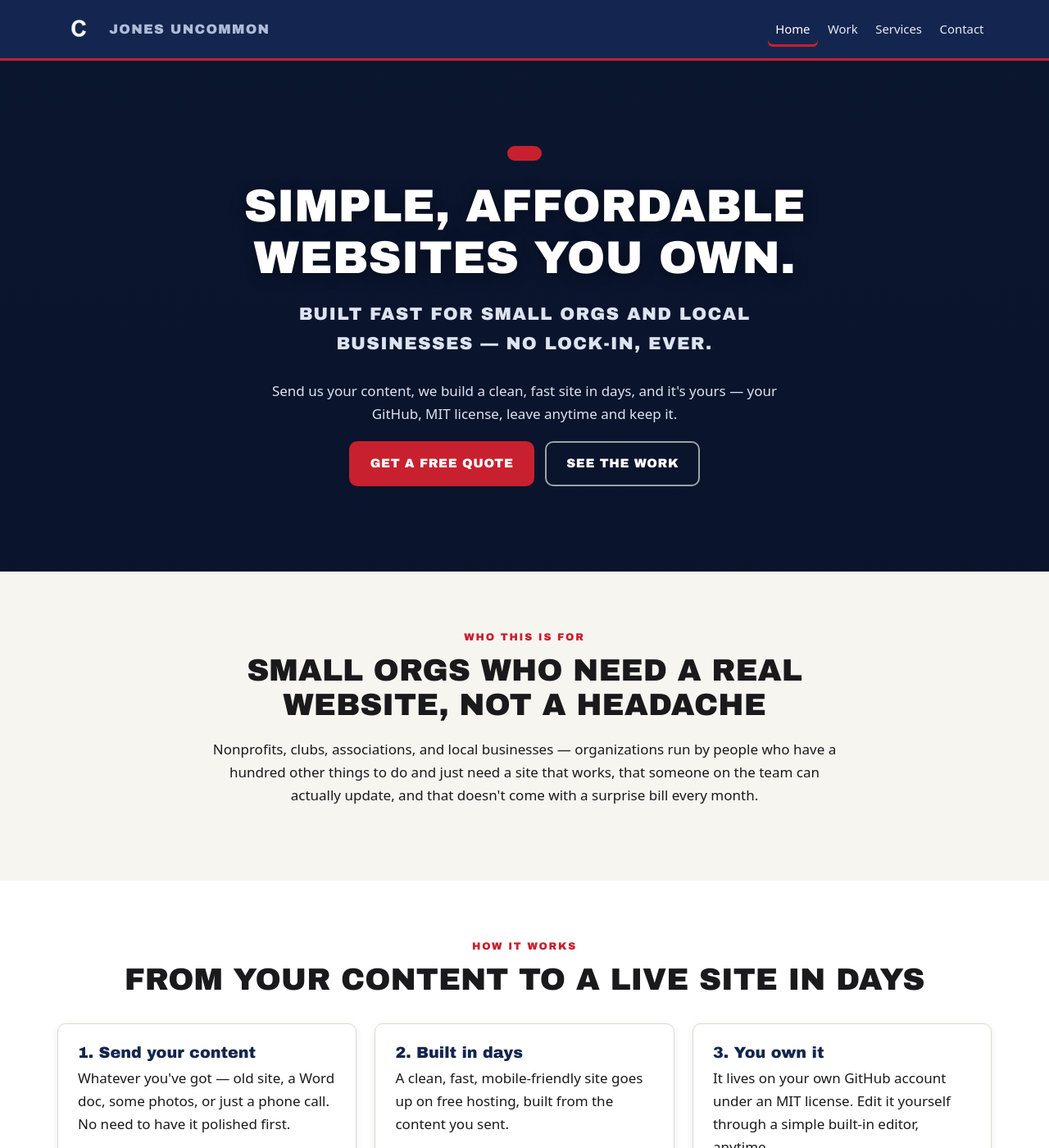
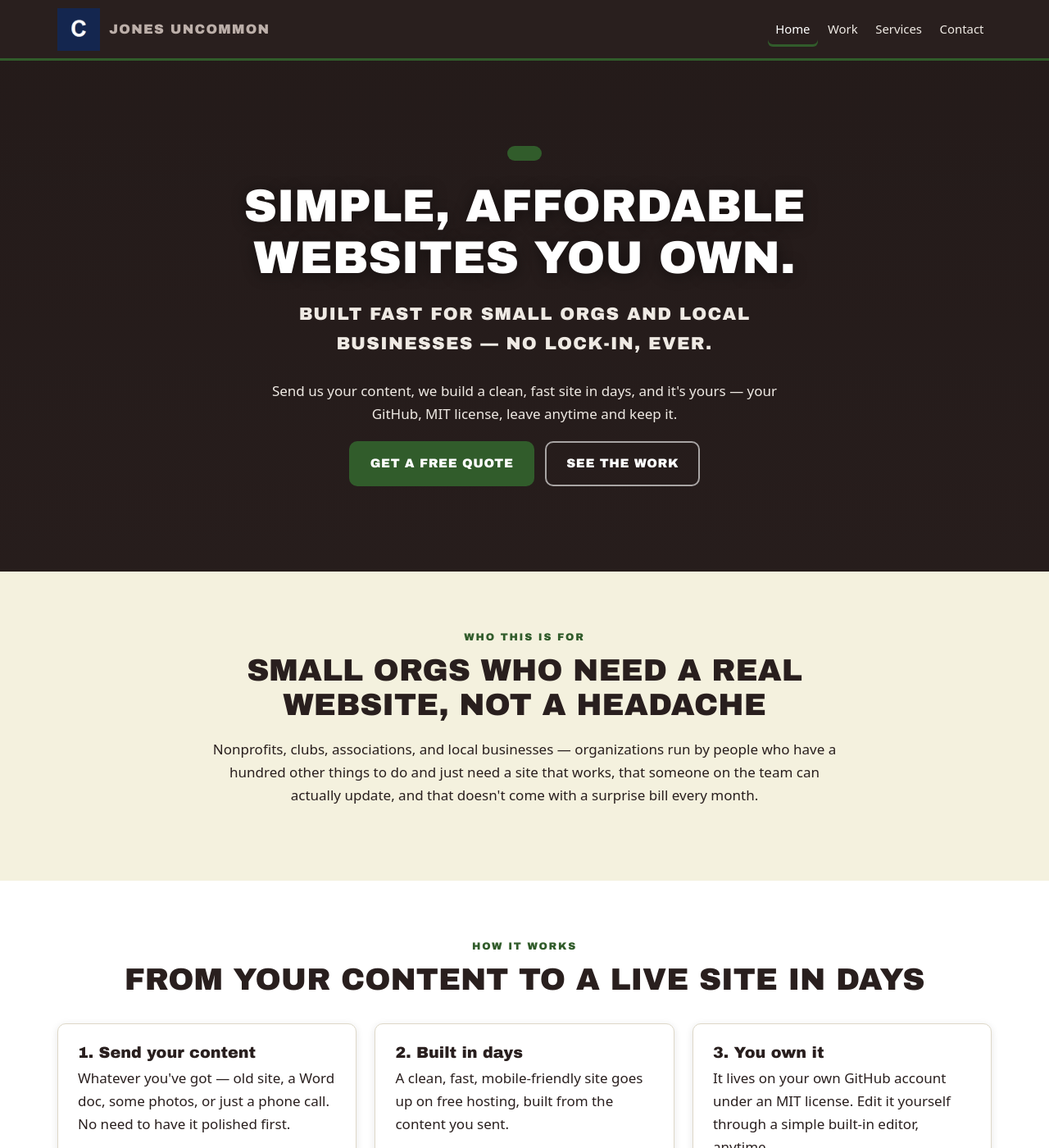
Before and after one commit to bcreates440/jones-uncommon-site, a Jekyll site: the page built from _content/index.html, in a window 1280 px wide and 1400 px high. Shown: the whole window at 82% size. Built offline with Jekyll 4.4.1, drawn with Linux system fonts in a browser that asks for light colours.

Commit message:
Retheme with role-named tokens and the new palette
Renames the colour tokens for the job they do rather than the colour they
happen to be, and replaces the ~12 navy/red-derived hex literals that were
hardcoded through the stylesheet. Those literals were the real obstacle to
rebranding: they stayed blue-grey no matter what the brand colour was, so any
non-blue palette left stray blue text on the dark bands. Old --navy/--red
names are kept as aliases so existing rules keep working.

Palette: brand #291F1E, accent #315C2B, highlight #477998, cream #F4F1DE.
Green takes the accent role rather than the blue because blue only reaches
4.2:1 on this cream, which fails AA at body-text size for links.

Also fixes primary buttons sitting on same-coloured bands — invisible on the
accent band, and on the hero after the token change.

Co-Authored-By: Claude Opus 5 <noreply@anthropic.com>

```diff
--- a/_content/index.html
+++ b/_content/index.html
@@ -90,5 +90,5 @@ blocks:
     heading: "Ready for a website you actually own?"
     lede: "Tell us what you've got and what you need — a free call gets you a real quote."
     buttons:
-      - { label: "Get a free quote", url: "contact.html", style: primary }
+      - { label: "Get a free quote", url: "contact.html", style: navy }
 ---
--- a/_content/services.html
+++ b/_content/services.html
@@ -45,5 +45,5 @@ blocks:
     heading: "Not sure which one fits?"
     lede: "That's what the free call is for — no pressure, no agency runaround."
     buttons:
-      - { label: "Book a free call", url: "contact.html", style: primary }
+      - { label: "Book a free call", url: "contact.html", style: navy }
 ---
--- a/_content/work.html
+++ b/_content/work.html
@@ -49,5 +49,5 @@ blocks:
     heading: "Want something like this?"
     lede: "A free call gets you a real quote."
     buttons:
-      - { label: "Get a free quote", url: "contact.html", style: primary }
+      - { label: "Get a free quote", url: "contact.html", style: navy }
 ---
--- a/css/styles.css
+++ b/css/styles.css
@@ -4,25 +4,53 @@
    page changes together - there are no other stylesheets and no page-specific
    overrides.
 
-   Nearly everything you would want to change is in the :root block below:
-   the brand colours, the fonts and the page width. This starting palette is
-   just a placeholder - swap the --navy/--red/--gold values for the client's
-   own brand.
+   Nearly everything you would want to change is in the :root block below.
+   The tokens are named for the JOB they do, not the colour they happen to be,
+   so rebranding a site means changing values there and nothing else.
    =========================================================================== */
 :root{
-  /* ---- BRAND COLORS (taken from the WWCA seal) ---- */
-  --navy:#14264F; --navy-2:#1B2A56; --navy-deep:#0D1B3A;
-  --red:#C8202E; --red-dark:#9E1824;
-  --cream:#F7F5F0; --paper:#FFFFFF;
-  --ink:#1A1A1C; --ink-soft:#4A4E58; --line:#DFDAD0;
-  --gold:#C8A24A;
+  /* --brand: dark surfaces - header, footer, dark bands, dark buttons.
+     Must be dark enough for white text to sit on it (4.5:1 or better). */
+  --brand:#291F1E; --brand-2:#3A2C2A; --brand-deep:#1C1413;
+
+  /* --accent: the "do this" colour - buttons, links, eyebrows, big numbers.
+     Must clear 4.5:1 against --cream, because links are body-text sized. */
+  --accent:#315C2B; --accent-dark:#24451F;
+
+  /* --highlight: focus rings and the "attention" callout. */
+  --highlight:#477998;
+
+  /* ---- SURFACES + TEXT ---- */
+  --cream:#F4F1DE; --paper:#FFFFFF;
+  --ink:#291F1E; --ink-soft:#5A4E4C; --line:#DED8C8;
+
+  /* ---- DERIVED: text and tints that sit ON the brand/accent colours.
+     These used to be hardcoded hexes, so they stayed navy-blue no matter what
+     the brand colour was. Now they move with the brand. ---- */
+  --on-brand:#EFEAE4;        /* body text on a brand band */
+  --on-brand-soft:#BCAFA9;   /* muted text on a brand band */
+  --on-brand-faint:#8F817D;  /* the legal line in the footer */
+  --on-brand-link:#A8D49E;   /* links on a brand band - accent fails there */
+  --accent-pale:#9CC894;     /* eyebrow on a brand band */
+  --on-accent-soft:#DCEAD6;  /* muted text on an accent band */
+  --note-bg:#EDF2E9;         /* boxed note */
+  --alert-bg:#E9F0F5;        /* attention box (tinted from --highlight) */
+  --stripe:#FAF8F0;          /* every other table row */
+  --hero-veil:41,31,30;      /* r,g,b of the darkening layer over a hero photo */
+
   /* ---- TYPE ---- */
   --font:system-ui,-apple-system,"Segoe UI",Roboto,"Helvetica Neue",Arial,sans-serif;
   --display:"Arial Black","Segoe UI",system-ui,Impact,sans-serif;
+  --display-case:uppercase;  /* set to `none` for a softer, less shouty site */
   /* ---- SPACING / SHAPE ---- */
   --wrap:1180px; --gutter:20px; --radius:10px;
-  --shadow:0 2px 10px rgba(13,27,58,.08);
-  --shadow-lg:0 12px 32px rgba(13,27,58,.16);
+  --shadow:0 2px 10px rgba(0,0,0,.10);
+  --shadow-lg:0 12px 32px rgba(0,0,0,.18);
+
+  /* ---- Back-compat aliases: some rules below still say var(--navy) and
+     var(--red). These keep them working. Use the role names in anything new. */
+  --navy:var(--brand); --navy-2:var(--brand-2); --navy-deep:var(--brand-deep);
+  --red:var(--accent); --red-dark:var(--accent-dark); --gold:var(--highlight);
 }
 *,*::before,*::after{box-sizing:border-box}
 html{scroll-behavior:smooth;-webkit-text-size-adjust:100%}
@@ -32,8 +60,11 @@ img{max-width:100%;height:auto;display:block}
 a{color:var(--red);text-decoration-thickness:.08em;text-underline-offset:.18em}
 a:hover{color:var(--red-dark)}
 h1,h2,h3,h4{font-family:var(--display);line-height:1.12;margin:0 0 .5em}
-h1{font-size:clamp(2rem,5.2vw,3.5rem);text-transform:uppercase}
-h2{font-size:clamp(1.5rem,3.4vw,2.35rem);text-transform:uppercase}
+/* Headings follow --display-case. Small labels (eyebrows, buttons, table
+   headers) stay uppercase either way - that reads as typographic convention
+   rather than shouting. */
+h1{font-size:clamp(2rem,5.2vw,3.5rem);text-transform:var(--display-case)}
+h2{font-size:clamp(1.5rem,3.4vw,2.35rem);text-transform:var(--display-case)}
 h3{font-size:1.2rem}
 p{margin:0 0 1.1em}
 hr{border:0;border-top:1px solid var(--line);margin:2.5rem 0}
@@ -66,7 +97,7 @@ hr{border:0;border-top:1px solid var(--line);margin:2.5rem 0}
 .btn-row{display:flex;flex-wrap:wrap;gap:.8rem}
 .btn-row.center{justify-content:center}
 .btn-note{font-size:.9rem;color:var(--ink-soft);margin:.8rem 0 0}
-.band-navy .btn-note,.hero .btn-note{color:#AEBBD8}
+.band-navy .btn-note,.hero .btn-note{color:var(--on-brand-soft)}
 
 /* ---------- HEADER / NAV ---------- */
 .site-header{position:sticky;top:0;z-index:100;background:var(--navy);
@@ -79,13 +110,13 @@ hr{border:0;border-top:1px solid var(--line);margin:2.5rem 0}
 .brand b{display:block;font-family:var(--display);font-size:1.02rem;
   text-transform:uppercase;line-height:1.1}
 .brand span{display:block;font-size:.72rem;letter-spacing:.11em;text-transform:uppercase;
-  color:#AEBBD8}
+  color:var(--on-brand-soft)}
 .nav-toggle{position:absolute;opacity:0;width:1px;height:1px}
 .nav-label{display:none;color:#fff;font-size:1.6rem;line-height:1;cursor:pointer;
   padding:.4rem .7rem;border:1px solid rgba(255,255,255,.35);border-radius:8px;
   min-height:44px;align-items:center}
 .nav-toggle:focus-visible + .nav-label{outline:3px solid var(--gold);outline-offset:2px}
-.nav a{color:#E6EAF4;text-decoration:none;font-size:.93rem;padding:.55rem .6rem;
+.nav a{color:var(--on-brand);text-decoration:none;font-size:.93rem;padding:.55rem .6rem;
   border-radius:6px;display:block}
 .nav a:hover{background:rgba(255,255,255,.12);color:#fff}
 .nav a[aria-current="page"]{color:#fff;box-shadow:inset 0 -3px 0 var(--red)}
@@ -99,10 +130,10 @@ hr{border:0;border-top:1px solid var(--line);margin:2.5rem 0}
 .hero{position:relative;background:var(--navy-deep); /* add url("../images/hero.jpg") center/cover no-repeat once there's a real photo */
   color:#fff;text-align:center}
 .hero::before{content:"";position:absolute;inset:0;
-  background:linear-gradient(180deg,rgba(9,18,40,.62),rgba(9,18,40,.82))}
+  background:linear-gradient(180deg,rgba(var(--hero-veil),.62),rgba(var(--hero-veil),.82))}
 .hero .wrap{position:relative;padding-block:clamp(3rem,9vw,6.5rem)}
 .hero h1{text-shadow:0 2px 18px rgba(0,0,0,.45);margin-bottom:.35em}
-.hero p{color:#DCE3F2;max-width:660px;margin-inline:auto}
+.hero p{color:var(--on-brand);max-width:660px;margin-inline:auto}
 .datebadge{display:inline-block;background:var(--red);color:#fff;font-family:var(--display);
   text-transform:uppercase;letter-spacing:.09em;font-size:clamp(.95rem,2.2vw,1.2rem);
   padding:.55rem 1.3rem;border-radius:999px;margin-bottom:1.1rem}
@@ -110,8 +141,8 @@ hr{border:0;border-top:1px solid var(--line);margin:2.5rem 0}
   font-size:clamp(1rem,2.4vw,1.35rem);color:#fff;margin-bottom:1.6rem}
 .pagehead{background:var(--navy);color:#fff;text-align:center}
 .pagehead .wrap{padding-block:clamp(2.2rem,5vw,3.4rem)}
-.pagehead p{color:#C7D1E8;max-width:700px;margin-inline:auto}
-.pagehead .eyebrow{color:#F2A6AD}
+.pagehead p{color:var(--on-brand-soft);max-width:700px;margin-inline:auto}
+.pagehead .eyebrow{color:var(--accent-pale)}
 
 /* ---------- SECTIONS ---------- */
 section{padding-block:clamp(2.6rem,6vw,4.4rem)}
@@ -119,8 +150,8 @@ section{padding-block:clamp(2.6rem,6vw,4.4rem)}
 .band-cream{background:var(--cream)}
 .band-navy{background:var(--navy);color:#fff}
 .band-navy h2,.band-navy h3{color:#fff}
-.band-navy p{color:#C7D1E8}
-.band-navy .eyebrow{color:#F2A6AD}
+.band-navy p{color:var(--on-brand-soft)}
+.band-navy .eyebrow{color:var(--accent-pale)}
 /* Light surfaces sitting inside a navy band keep dark text, or they become
    pale-on-white and unreadable. Add any new light-on-dark block to this list. */
 .band-navy .card p,.band-navy .card li,.band-navy .card span,
@@ -132,7 +163,7 @@ section{padding-block:clamp(2.6rem,6vw,4.4rem)}
 .band-navy .card .btn-note,.band-navy .person .btn-note{color:var(--ink-soft)}
 /* Brand red on navy fails contrast, so links directly on a navy background go
    pale pink. Links inside a white card on that band stay red. */
-.band-navy a:not(.btn),.pagehead a:not(.btn),.hero a:not(.btn){color:#FFC9CE}
+.band-navy a:not(.btn),.pagehead a:not(.btn),.hero a:not(.btn){color:var(--on-brand-link)}
 .band-navy a:not(.btn):hover,.pagehead a:not(.btn):hover,.hero a:not(.btn):hover{color:#fff}
 .band-navy .card a:not(.btn),.band-navy .note a:not(.btn),
 .band-navy .person a:not(.btn){color:var(--red)}
@@ -140,7 +171,7 @@ section{padding-block:clamp(2.6rem,6vw,4.4rem)}
 .band-navy .person a:not(.btn):hover{color:var(--red-dark)}
 .band-red{background:var(--red);color:#fff}
 .band-red h2{color:#fff}
-.band-red p{color:#FFE2E4}
+.band-red p{color:var(--on-accent-soft)}
 
 /* ---------- GRID + CARDS ---------- */
 .grid{display:grid;gap:1.4rem}
@@ -173,7 +204,7 @@ caption{text-align:left;font-size:.9rem;color:var(--ink-soft);padding-bottom:.6r
 th,td{padding:.85rem 1rem;border-bottom:1px solid var(--line);text-align:left}
 th{background:var(--navy);color:#fff;font-family:var(--display);font-size:.82rem;
   text-transform:uppercase;letter-spacing:.06em}
-tbody tr:nth-child(even){background:#FBFAF7}
+tbody tr:nth-child(even){background:var(--stripe)}
 
 /* ---------- STATS ---------- */
 .stats{display:grid;grid-template-columns:repeat(4,1fr);gap:1.2rem;text-align:center}
@@ -182,19 +213,19 @@ tbody tr:nth-child(even){background:#FBFAF7}
 .band-navy .stat b{color:#fff}
 .stat span{display:block;font-size:.88rem;letter-spacing:.05em;text-transform:uppercase;
   color:var(--ink-soft);margin-top:.35rem}
-.band-navy .stat span{color:#AEBBD8}
+.band-navy .stat span{color:var(--on-brand-soft)}
 
 /* ---------- CALLOUTS ---------- */
-.note{border-left:5px solid var(--red);background:#FFF6F1;padding:1.1rem 1.3rem;
+.note{border-left:5px solid var(--red);background:var(--note-bg);padding:1.1rem 1.3rem;
   border-radius:0 var(--radius) var(--radius) 0;margin:1.6rem 0;color:var(--ink)}
 .note p:last-child{margin-bottom:0}
 .note strong{color:var(--red-dark)}
-.alert{border-left-color:var(--gold);background:#FFFAEC}
+.alert{border-left-color:var(--gold);background:var(--alert-bg)}
 .checks{list-style:none;margin:0 0 1.1em;padding:0}
 .checks li{padding:.42rem 0 .42rem 1.8rem;position:relative}
 .checks li::before{content:"\2713";position:absolute;left:0;top:.42rem;
   color:var(--red);font-weight:700}
-.band-navy .checks li::before{color:#F2A6AD}
+.band-navy .checks li::before{color:var(--accent-pale)}
 
 /* ---------- PEOPLE ---------- */
 .people{display:grid;grid-template-columns:repeat(4,1fr);gap:1.2rem;list-style:none;
@@ -220,10 +251,10 @@ tbody tr:nth-child(even){background:#FBFAF7}
   border-radius:var(--radius);scroll-snap-align:center}
 
 /* ---------- FOOTER ---------- */
-.site-footer{background:var(--navy);color:#C7D1E8;padding-block:3rem 1.5rem;font-size:.95rem}
+.site-footer{background:var(--navy);color:var(--on-brand-soft);padding-block:3rem 1.5rem;font-size:.95rem}
 .site-footer h3{color:#fff;font-size:.86rem;text-transform:uppercase;letter-spacing:.11em;
   margin-bottom:.9rem}
-.site-footer a{color:#E6EAF4;text-decoration:none}
+.site-footer a{color:var(--on-brand);text-decoration:none}
 .site-footer a:hover{color:#fff;text-decoration:underline}
 .fgrid{display:grid;grid-template-columns:1.4fr 1fr 1fr 1.2fr;gap:2rem}
 .fgrid ul{list-style:none;margin:0;padding:0}
@@ -231,7 +262,7 @@ tbody tr:nth-child(even){background:#FBFAF7}
 .fbrand img{width:74px;height:74px;margin-bottom:.8rem}
 .legal{border-top:1px solid rgba(255,255,255,.16);margin-top:2.2rem;padding-top:1.3rem;
   display:flex;flex-wrap:wrap;gap:.6rem 1.5rem;justify-content:space-between;
-  font-size:.86rem;color:#8FA0C4}
+  font-size:.86rem;color:var(--on-brand-faint)}
 
 /* ---------- RESPONSIVE ---------- */
 @media (max-width:980px){
```
